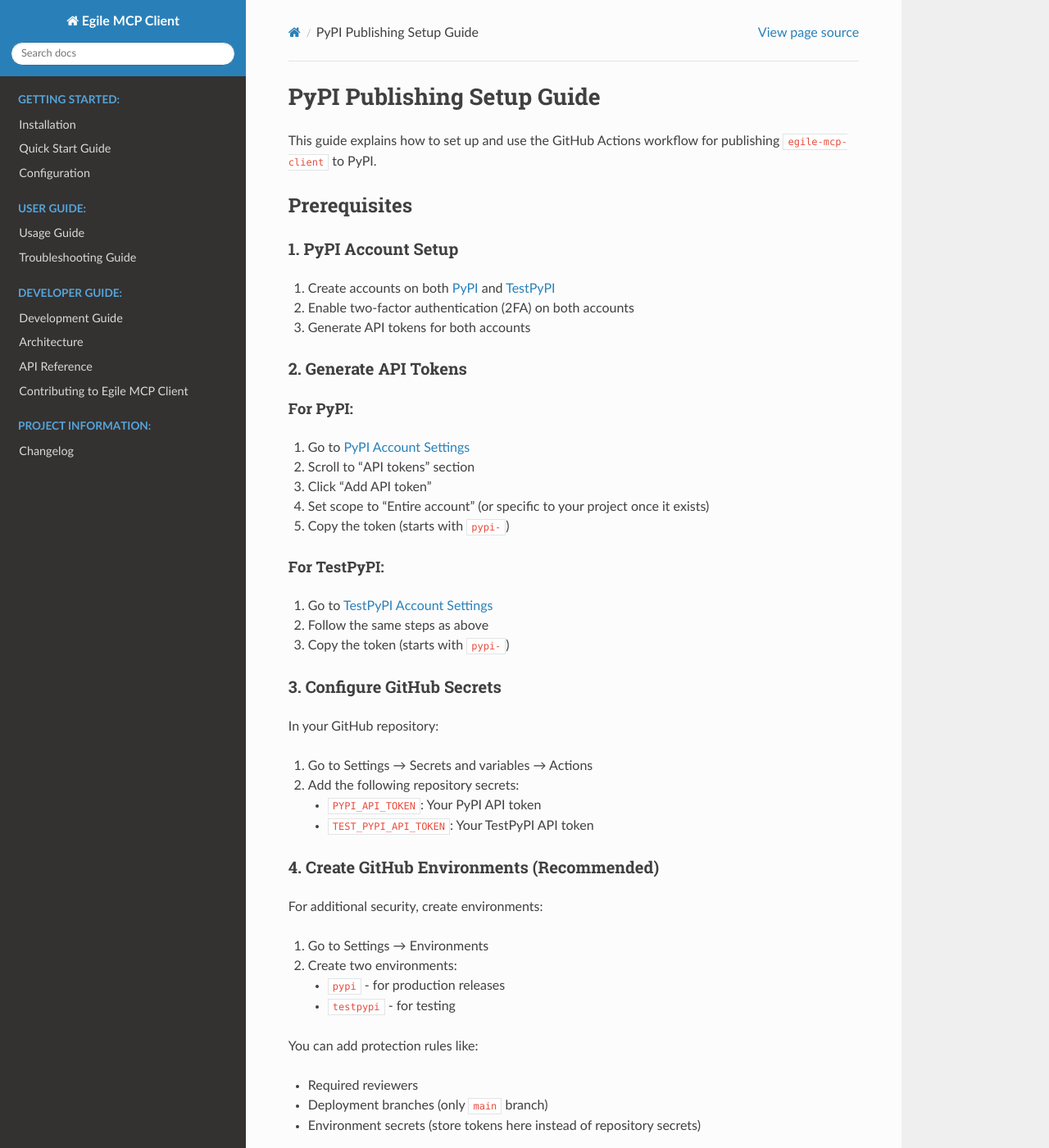
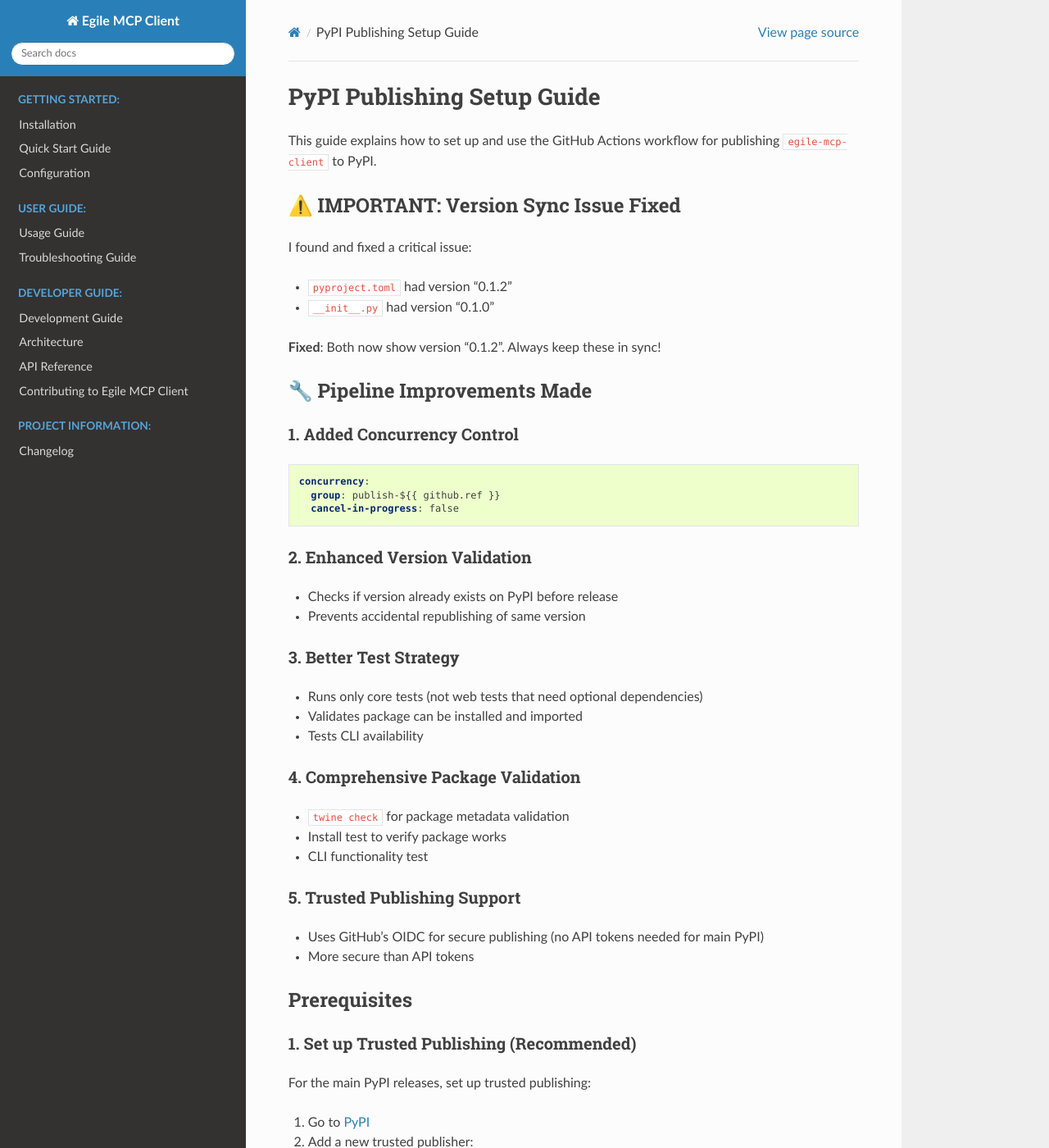
Before and after one commit to jpoullet2000/egile-mcp-client, a Sphinx documentation site: the page built from docs/pypi-publishing.md, in a window 1280 px wide and 1400 px high. Shown: the whole window at 82% size. Built offline with Sphinx 7.4.7 and the Read the Docs theme 3.1.0, drawn with Linux system fonts in a browser that asks for light colours; some of the changed text lies outside the part shown.

Commit message:
update publish pipeline

````diff
--- a/docs/pypi-publishing.md
+++ b/docs/pypi-publishing.md
@@ -2,47 +2,96 @@
 
 This guide explains how to set up and use the GitHub Actions workflow for publishing `egile-mcp-client` to PyPI.
 
+## ⚠️ **IMPORTANT: Version Sync Issue Fixed**
+
+I found and fixed a critical issue:
+- `pyproject.toml` had version "0.1.2"
+- `__init__.py` had version "0.1.0"
+
+**Fixed**: Both now show version "0.1.2". Always keep these in sync!
+
+## 🔧 **Pipeline Improvements Made**
+
+### 1. **Added Concurrency Control**
+```yaml
+concurrency:
+  group: publish-${{ github.ref }}
+  cancel-in-progress: false
+```
+
+### 2. **Enhanced Version Validation**
+- Checks if version already exists on PyPI before release
+- Prevents accidental republishing of same version
+
+### 3. **Better Test Strategy**
+- Runs only core tests (not web tests that need optional dependencies)
+- Validates package can be installed and imported
+- Tests CLI availability
+
+### 4. **Comprehensive Package Validation**
+- `twine check` for package metadata validation
+- Install test to verify package works
+- CLI functionality test
+
+### 5. **Trusted Publishing Support**
+- Uses GitHub's OIDC for secure publishing (no API tokens needed for main PyPI)
+- More secure than API tokens
+
 ## Prerequisites
 
-### 1. PyPI Account Setup
-1. Create accounts on both [PyPI](https://pypi.org/) and [TestPyPI](https://test.pypi.org/)
-2. Enable two-factor authentication (2FA) on both accounts
-3. Generate API tokens for both accounts
+### 1. **Set up Trusted Publishing (Recommended)**
 
-### 2. Generate API Tokens
+For the main PyPI releases, set up trusted publishing:
 
-#### For PyPI:
-1. Go to [PyPI Account Settings](https://pypi.org/manage/account/)
-2. Scroll to "API tokens" section
-3. Click "Add API token"
-4. Set scope to "Entire account" (or specific to your project once it exists)
-5. Copy the token (starts with `pypi-`)
+1. Go to [PyPI](https://pypi.org/manage/account/publishing/)
+2. Add a new trusted publisher:
+   - **PyPI project name**: `egile-mcp-client`
+   - **Owner**: `jpoullet2000`
+   - **Repository name**: `egile-mcp-client`
+   - **Workflow filename**: `publish.yml`
+   - **Environment name**: `pypi` (optional)
 
-#### For TestPyPI:
+### 2. **TestPyPI Setup (for testing)**
+
+For TestPyPI, you still need an API token:
 1. Go to [TestPyPI Account Settings](https://test.pypi.org/manage/account/)
-2. Follow the same steps as above
-3. Copy the token (starts with `pypi-`)
+2. Generate an API token
+3. Add it as `TEST_PYPI_API_TOKEN` in GitHub Secrets
 
-### 3. Configure GitHub Secrets
+### 3. **Version Management Strategy**
 
-In your GitHub repository:
-1. Go to Settings → Secrets and variables → Actions
-2. Add the following repository secrets:
-   - `PYPI_API_TOKEN`: Your PyPI API token
-   - `TEST_PYPI_API_TOKEN`: Your TestPyPI API token
+Always update both files when changing version:
 
-### 4. Create GitHub Environments (Recommended)
+```bash
+# Update version in pyproject.toml
+poetry version patch  # or minor/major
 
-For additional security, create environments:
-1. Go to Settings → Environments
-2. Create two environments:
-   - `pypi` - for production releases
-   - `testpypi` - for testing
+# Update version in __init__.py to match
+# Edit egile_mcp_client/__init__.py manually
+```
 
-You can add protection rules like:
-- Required reviewers
-- Deployment branches (only `main` branch)
-- Environment secrets (store tokens here instead of repository secrets)
+**Or use this helper script:**
+
+```bash
+# Create a simple version sync script
+cat > update_version.sh << 'EOF'
+#!/bin/bash
+if [ "$#" -ne 1 ]; then
+    echo "Usage: $0 <version>"
+    exit 1
+fi
+
+VERSION=$1
+poetry version $VERSION
+NEW_VERSION=$(poetry version -s)
+sed -i "s/__version__ = \".*\"/__version__ = \"$NEW_VERSION\"/" egile_mcp_client/__init__.py
+echo "Updated version to $NEW_VERSION in both files"
+EOF
+chmod +x update_version.sh
+
+# Usage:
+# ./update_version.sh 0.1.3
+```
 
 ## Usage
 
--- a/egile_mcp_client/__init__.py
+++ b/egile_mcp_client/__init__.py
@@ -5,6 +5,6 @@
 including web interface for interacting with MCP servers.
 """
 
-__version__ = "0.1.0"
+__version__ = "0.1.2"
 __author__ = "Jean-Baptiste Poullet"
 __email__ = "egile@gmail.com"
````
Also changed, not shown: 1 other file.
